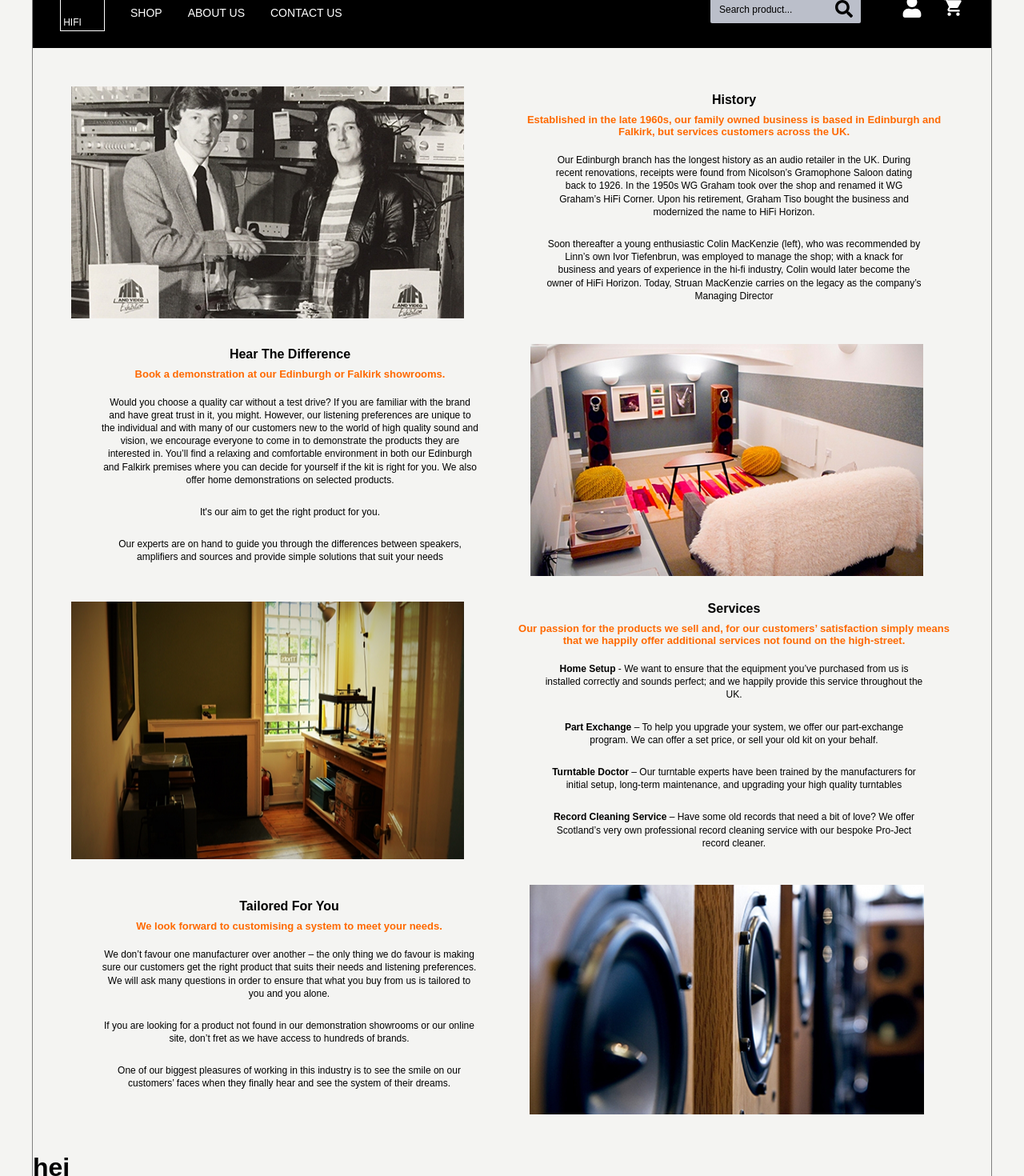
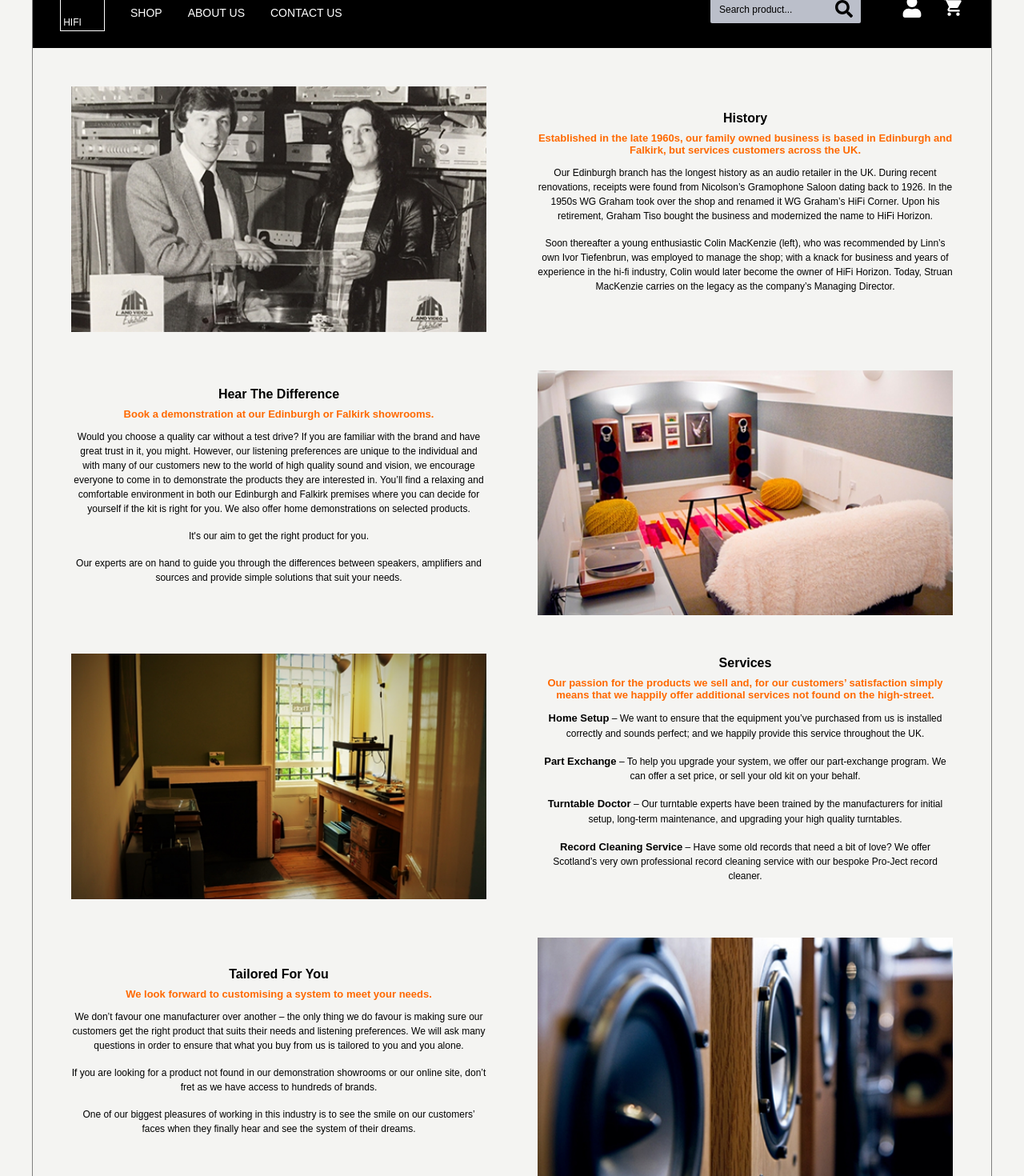
Before and after one commit to rts-cmk-wu13/hifi-horizon-therocket, a React (Vite) app: page /about in a window 1280 px wide. Shown: the part 40-1510 px from the top of the page at 80% size. Built offline with nearby package versions, Linux system fonts and the light colour scheme; a web font is replaced by a local one.

Commit message:
made about dynamic

```diff
--- a/src/components/AboutUs/About.jsx
+++ b/src/components/AboutUs/About.jsx
@@ -1,86 +1,68 @@
+const aboutSections = [
+  {
+    title: "History",
+    image: "/img/about/about_img-1.png",
+    intro:
+      "Established in the late 1960s, our family owned business is based in Edinburgh and Falkirk, but services customers across the UK.",
+    paragraphs: [
+      "Our Edinburgh branch has the longest history as an audio retailer in the UK. During recent renovations, receipts were found from Nicolson’s Gramophone Saloon dating back to 1926. In the 1950s WG Graham took over the shop and renamed it WG Graham’s HiFi Corner. Upon his retirement, Graham Tiso bought the business and modernized the name to HiFi Horizon.",
+      "Soon thereafter a young enthusiastic Colin MacKenzie (left), who was recommended by Linn’s own Ivor Tiefenbrun, was employed to manage the shop; with a knack for business and years of experience in the hi-fi industry, Colin would later become the owner of HiFi Horizon. Today, Struan MacKenzie carries on the legacy as the company’s Managing Director."
+    ]
+  },
+  {
+    title: "Hear The Difference",
+    image: "/img/about/about_img-2.png",
+    intro:
+      "Book a demonstration at our Edinburgh or Falkirk showrooms.",
+    paragraphs: [
+      "Would you choose a quality car without a test drive? If you are familiar with the brand and have great trust in it, you might. However, our listening preferences are unique to the individual and with many of our customers new to the world of high quality sound and vision, we encourage everyone to come in to demonstrate the products they are interested in. You’ll find a relaxing and comfortable environment in both our Edinburgh and Falkirk premises where you can decide for yourself if the kit is right for you. We also offer home demonstrations on selected products.",
+      "It's our aim to get the right product for you.",
+      "Our experts are on hand to guide you through the differences between speakers, amplifiers and sources and provide simple solutions that suit your needs."
+    ]
+  },
+  {
+    title: "Services",
+    image: "/img/about/about_img-3.png",
+    intro:
+      "Our passion for the products we sell and, for our customers’ satisfaction simply means that we happily offer additional services not found on the high-street.",
+    paragraphs: [
+      "<span>Home Setup</span> – We want to ensure that the equipment you’ve purchased from us is installed correctly and sounds perfect; and we happily provide this service throughout the UK.",
+      "<span>Part Exchange</span> – To help you upgrade your system, we offer our part-exchange program. We can offer a set price, or sell your old kit on your behalf.",
+      "<span>Turntable Doctor</span> – Our turntable experts have been trained by the manufacturers for initial setup, long-term maintenance, and upgrading your high quality turntables.",
+      "<span>Record Cleaning Service</span> – Have some old records that need a bit of love? We offer Scotland’s very own professional record cleaning service with our bespoke Pro-Ject record cleaner."
+    ]
+  },
+  {
+    title: "Tailored For You",
+    image: "/img/about/about_img-4.png",
+    intro:
+      "We look forward to customising a system to meet your needs.",
+    paragraphs: [
+      "We don’t favour one manufacturer over another – the only thing we do favour is making sure our customers get the right product that suits their needs and listening preferences. We will ask many questions in order to ensure that what you buy from us is tailored to you and you alone.",
+      "If you are looking for a product not found in our demonstration showrooms or our online site, don’t fret as we have access to hundreds of brands.",
+      "One of our biggest pleasures of working in this industry is to see the smile on our customers’ faces when they finally hear and see the system of their dreams."
+    ]
+  }
+];
 
 export default function About() {
   return (
-    <>
-      <section className="about">
-        <article className="about__content right">
-            <img src="/img/about/about_img-1.png">
-            </img>
+    <section className="about">
+      {aboutSections.map((section, index) => {
+        const direction = index % 2 === 0 ? "right" : "left";
+        return (
+          <article key={index} className={`about__content ${direction}`}>
+            <img src={section.image} alt={section.title} />
             <div>
-            <h2>History</h2>
-            <span>
-                Established in the late 1960s, our family owned business is based in Edinburgh and Falkirk, but services customers across the UK.
-            </span>
-            <p>
-               Our Edinburgh branch has the longest history as an audio retailer in the UK. During recent renovations, receipts were found from Nicolson’s Gramophone Saloon dating back to 1926. In the 1950s WG Graham took over the shop and renamed it WG Graham’s HiFi Corner. Upon his retirement, Graham Tiso bought the business and modernized the name to HiFi Horizon.
-            </p>
-            <p>
-              Soon thereafter a young enthusiastic Colin MacKenzie (left), who was recommended by Linn’s own Ivor Tiefenbrun, was employed to manage the shop; with a knack for business and years of experience in the hi-fi industry, Colin would later become the owner of HiFi Horizon. Today, Struan MacKenzie carries on the legacy as the company’s Managing Director
-            </p>
+              <h2>{section.title}</h2>
+              <span>{section.intro}</span>
+              {section.paragraphs.map((text, i) => (
+                <p key={i} dangerouslySetInnerHTML={{ __html: text }} />
+              ))}
             </div>
-            </article>
-
-            <article className="about__content left">
-                  <div>
-                <h2>Hear The Difference</h2>
-            <span>
-              Book a demonstration at our Edinburgh or Falkirk showrooms.
-            </span>
-            <p>
-              Would you choose a quality car without a test drive? If you are familiar with the brand and have great trust in it, you might. However, our listening preferences are unique to the individual and with many of our customers new to the world of high quality sound and vision, we encourage everyone to come in to demonstrate the products they are interested in. You’ll find a relaxing and comfortable environment in both our Edinburgh and Falkirk premises where you can decide for yourself if the kit is right for you. We also offer home demonstrations on selected products.
-            </p>
-            <p>
-             It's our aim to get the right product for you.
-            </p>
-            <p>
-                Our experts are on hand to guide you through the differences between speakers, amplifiers and sources and provide simple solutions that suit your needs
-            </p>
-            </div>
-            <img src="/img/about/about_img-2.png">
-            </img>
-            </article>
-            <article className="about__content right">
-            <img src="/img/about/about_img-3.png">
-            </img>
-            <div>
-            <h2>Services</h2>
-            <span>
-                Our passion for the products we sell and, for our customers’ satisfaction simply means that we happily offer additional services not found on the high-street.
-            </span>
-            <p>
-              <span>Home Setup</span> - We want to ensure that the equipment you’ve purchased from us is installed correctly and sounds perfect; and we happily provide this service throughout the UK.
-            </p>
-            <p>
-            <span> Part Exchange</span> – To help you upgrade your system, we offer our part-exchange program. We can offer a set price, or sell your old kit on your behalf.
-            </p>
-            <p>
-            <span>Turntable Doctor</span> – Our turntable experts have been trained by the manufacturers for initial setup, long-term maintenance, and upgrading your high quality turntables
-            </p>
-            <p>
-           <span>Record Cleaning Service</span> – Have some old records that need a bit of love? We offer Scotland’s very own professional record cleaning service with our bespoke Pro-Ject record cleaner.
-            </p>
-            </div>
-            </article>
-  <article className="about__content left">
-            <div>
-                <h2>Tailored For You</h2>
-            <span>
-             We look forward to customising a system to meet your needs.
-            </span>
-            <p>
-             We don’t favour one manufacturer over another – the only thing we do favour is making sure our customers get the right product that suits their needs and listening preferences. We will ask many questions in order to ensure that what you buy from us is tailored to you and you alone.
-            </p>
-            <p>
-            If you are looking for a product not found in our demonstration showrooms or our online site, don’t fret as we have access to hundreds of brands.
-            </p>
-            <p>
-               One of our biggest pleasures of working in this industry is to see the smile on our customers’ faces when they finally hear and see the system of their dreams.
-            </p>
-            </div>
-            <img src="/img/about/about_img-4.png">
-            </img>
-            </article>
-      </section>
-    </>
+          </article>
+        );
+      })}
+    </section>
   );
 }
--- a/src/components/AboutUs/_aboutus.scss
+++ b/src/components/AboutUs/_aboutus.scss
@@ -3,24 +3,23 @@
 .about {
   display: flex;
   flex-direction: column;
-    align-items: center;
-    justify-content: center;
-    gap: 2rem;
+  gap: 3rem;
   padding: 3rem;
 
   .about__content {
     display: flex;
-    flex-direction: row;
+    align-items: center;
     justify-content: space-between;
     gap: 4rem;
 
     img {
-        max-width: 100%;
+      width: 60%;
       height: auto;
-
+      object-fit: cover;
     }
 
     div {
+      width: 60%;
       display: flex;
       flex-direction: column;
       align-items: center;
@@ -28,29 +27,54 @@
       text-align: center;
 
       h2 {
+        text-align: center;
+        font-size: 1rem;
         font-weight: bold;
-        font-size: 1rem;
+        margin-bottom: 0.5rem;
       }
 
       span {
+        text-align: center;
         color: $orangeColor;
         font-weight: bold;
-    margin-block: 0.5rem;
+        margin-bottom: 0.75rem;
         font-size: 0.8125rem;
       }
 
       p {
-    max-width: 29.5rem;
-    margin-block: 0.75rem;
         font-size: 0.75rem;
-    line-height: 1.35;
+        line-height: 1.5;
+        margin-bottom: 1rem;
 
         span {
           font-weight: 600;
-        font-size: 0.75rem;
           color: black;
         }
+      }
+    }
 
+    &.left {
+      flex-direction: row-reverse;
+    }
+
+    &.right {
+      flex-direction: row;
+    }
+  }
+
+
+  @media (max-width: 768px) {
+    .about__content {
+      flex-direction: column;
+
+      img,
+      div {
+        width: 100%;
+      }
+
+      div {
+        align-items: center;
+        text-align: center;
       }
     }
   }
```
Lines whose indentation alone changed are shown as unchanged.
